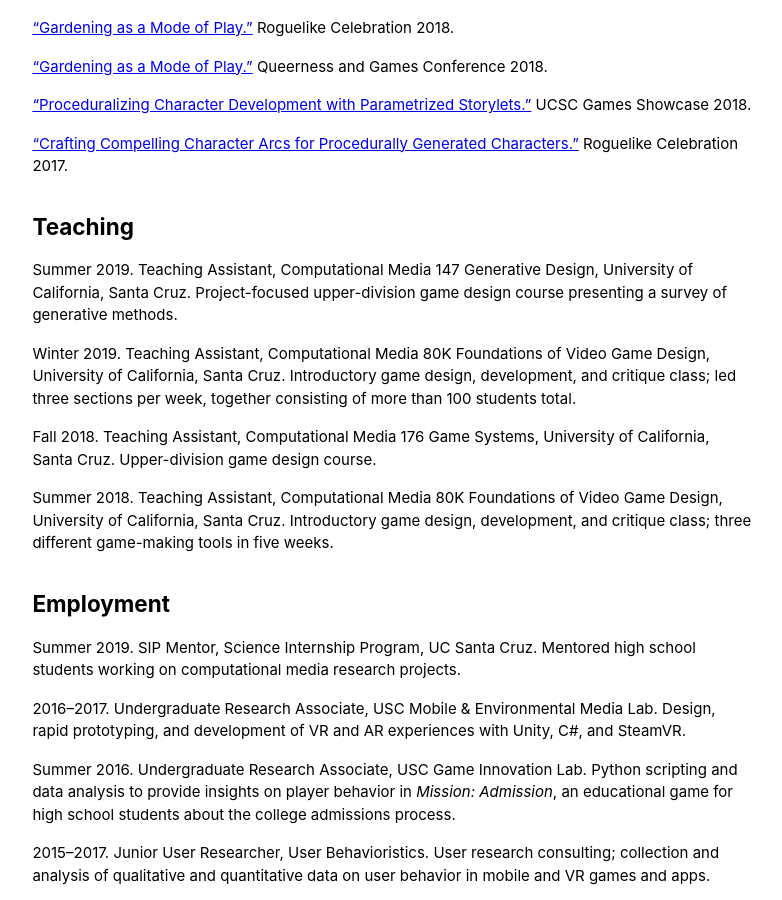
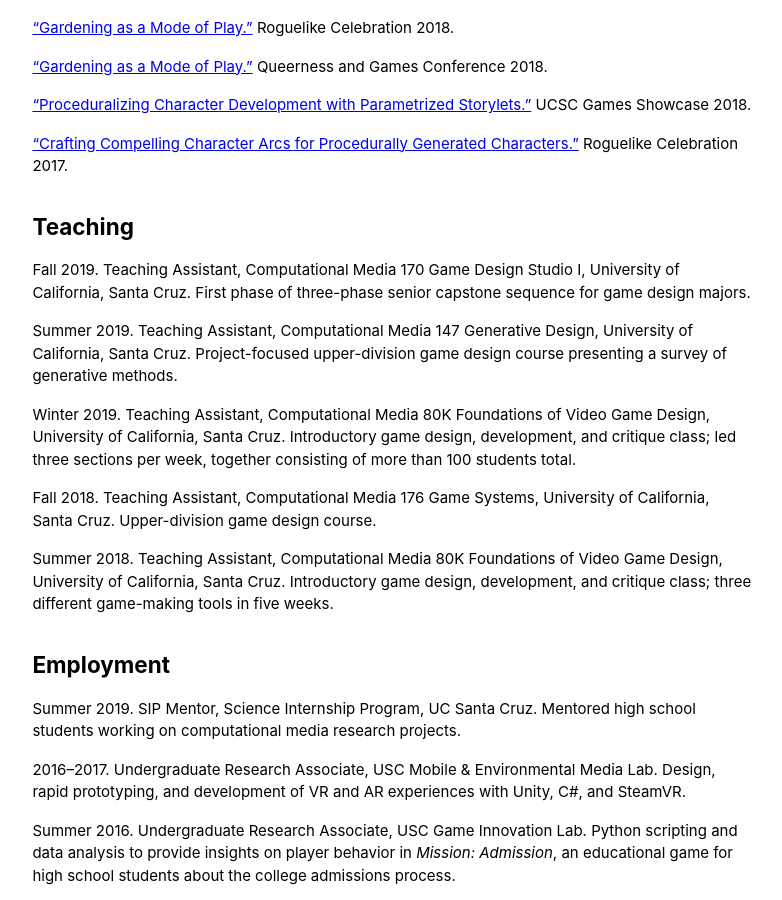
Before and after one commit to mkremins/mkremins.github.io, a Jekyll site: the page cv/index.html, which Jekyll copies as it is, in a window 1280 px wide and 900 px high, scrolled down 1545 px. Shown: the whole window, without its empty margins (248-1030 px from the left). Built offline with Jekyll 4.4.1, drawn with Linux system fonts in a browser that asks for light colours.

Commit message:
Add Fall 2019 TAship to CV

```diff
--- a/cv/index.html
+++ b/cv/index.html
@@ -88,6 +88,7 @@
     <section>
       <h2>Talks</h2>
       <!--<p><a href=""></a></p>-->
+      <!--<p><a href="">“Sifting Stories.”</a> Roguelike Celebration 2019.</p>-->
       <p><a href="">“Exploring Poemspace Through Procedural Erasure.”</a> Computational Poetry Workshop 2019.</p><!-- invited -->
       <p>“Procedural Narrative Design with Parametrized Storylets.” Experimental AI for Games, Game Developers Conference 2019.</p><!-- invited -->
       <p><a href="https://www.gdcvault.com/play/1025699/Tech">“Procedural Narrative Design with Parametrized Storylets.”</a> Tech Toolbox, Game Developers Conference 2019.</p><!-- invited -->
@@ -101,6 +102,7 @@
     </section>
     <section>
       <h2>Teaching</h2>
+      <p>Fall 2019. Teaching Assistant, Computational Media 170 Game Design Studio I, University of California, Santa Cruz. First phase of three-phase senior capstone sequence for game design majors.</p>
       <p>Summer 2019. Teaching Assistant, Computational Media 147 Generative Design, University of California, Santa Cruz. Project-focused upper-division game design course presenting a survey of generative methods.</p>
       <p>Winter 2019. Teaching Assistant, Computational Media 80K Foundations of Video Game Design, University of California, Santa Cruz. Introductory game design, development, and critique class; led three sections per week, together consisting of more than 100 students total.</p>
       <p>Fall 2018. Teaching Assistant, Computational Media 176 Game Systems, University of California, Santa Cruz. Upper-division game design course.</p>
```
